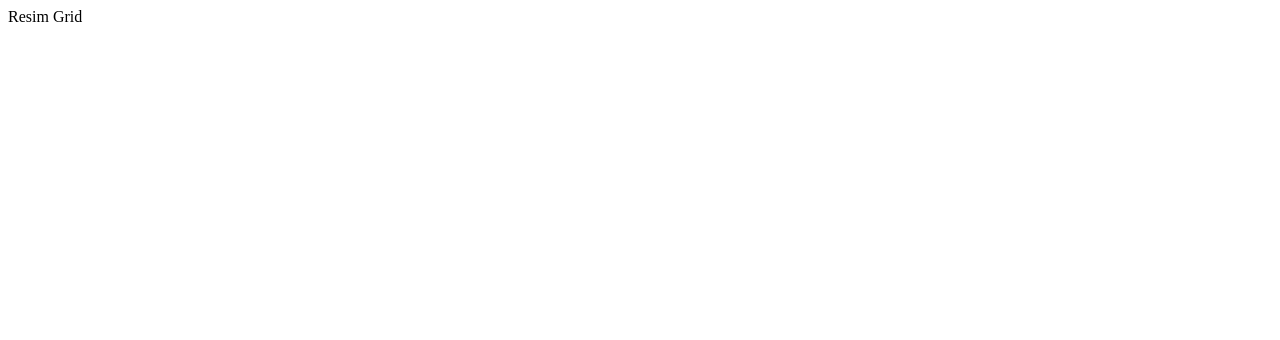
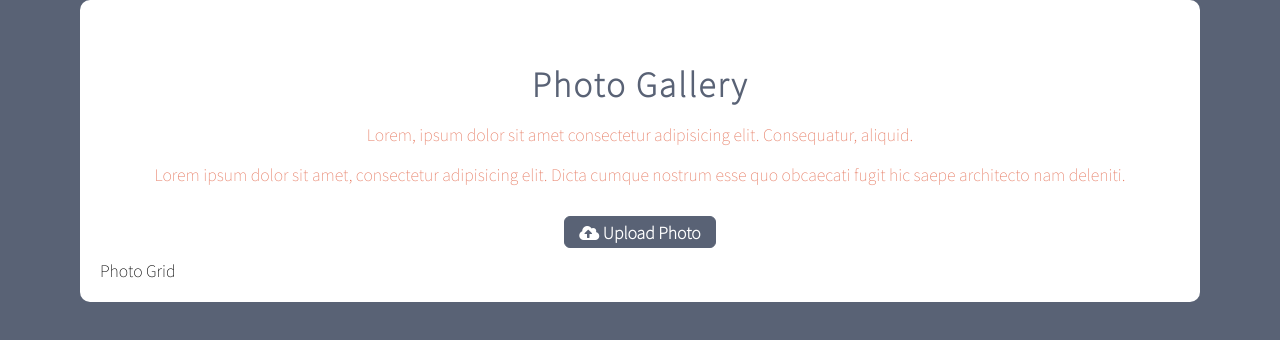
Before and after one commit to ulascan54/galaryapp-vue, a Vue app: page / in a window 1280 px wide. Shown: the top 340 px of the page. Built offline with nearby package versions, Linux system fonts and the light colour scheme.

Commit message:
gerekli componentler oluşturuldu app vue ya çekildi

```diff
--- a/public/index.html
+++ b/public/index.html
@@ -1,17 +1,25 @@
 <!DOCTYPE html>
 <html lang="">
+
 <head>
-    <meta charset="utf-8">
-    <meta http-equiv="X-UA-Compatible" content="IE=edge">
-    <meta name="viewport" content="width=device-width,initial-scale=1.0">
-    <link rel="icon" href="<%= BASE_URL %>favicon.ico">
+  <meta charset="utf-8" />
+  <meta http-equiv="X-UA-Compatible" content="IE=edge" />
+  <meta name="viewport" content="width=device-width,initial-scale=1.0" />
+  <link rel="icon" href="<%= BASE_URL %>favicon.ico" />
+  <link rel="stylesheet" href="https://cdnjs.cloudflare.com/ajax/libs/font-awesome/5.15.4/css/all.min.css"
+    integrity="sha512-1ycn6IcaQQ40/MKBW2W4Rhis/DbILU74C1vSrLJxCq57o941Ym01SwNsOMqvEBFlcgUa6xLiPY/NS5R+E6ztJQ=="
+    crossorigin="anonymous" referrerpolicy="no-referrer" />
   <title><%= htmlWebpackPlugin.options.title %></title>
 </head>
+
 <body>
   <noscript>
-      <strong>We're sorry but <%= htmlWebpackPlugin.options.title %> doesn't work properly without JavaScript enabled. Please enable it to continue.</strong>
+    <strong>We're sorry but <%= htmlWebpackPlugin.options.title %> doesn't work
+      properly without JavaScript enabled. Please enable it to
+      continue.</strong>
   </noscript>
   <div id="app"></div>
   <!-- built files will be auto injected -->
 </body>
+
 </html>
--- a/src/App.vue
+++ b/src/App.vue
@@ -1,15 +1,21 @@
 <template>
   <div class="App">
+    <Title />
+    <Upload />
     <ImageGrid />
   </div>
 </template>
 <script>
-import ImageGrid from './components/ImageGrid.vue'
+import ImageGrid from "./components/ImageGrid.vue";
+import Title from "./components/Title.vue";
+import Upload from "./components/Upload.vue";
 export default {
   name: "App",
-  components:{
+  components: {
     ImageGrid,
-  }
+    Title,
+    Upload,
+  },
 };
 </script>
 
--- /dev/null
+++ b/src/assets/main.css
@@ -0,0 +1,25 @@
+@import url('https://fonts.googleapis.com/css2?family=Noto+Sans+JP:wght@100&display=swap');
+
+:root{
+  --primary:#e77f67;
+  --secondary:#596275;
+  --success:#40407a;
+  --errory:#ea2027;
+}
+
+body{
+  font-family: 'Noto Sans JP', sans-serif;
+  background: var(--secondary);
+  margin: 0;
+}
+.App{
+  max-width: 1080px;
+  margin: 0 auto;
+  background: white;
+  padding: 20px;
+  border-radius: 10px;
+  -webkit-border-radius: 10px;
+  -moz-border-radius: 10px;
+  -ms-border-radius: 10px;
+  -o-border-radius: 10px;
+}
--- a/src/components/ImageGrid.vue
+++ b/src/components/ImageGrid.vue
@@ -1,6 +1,6 @@
 <template>
   <div>
-    Resim Grid
+    Photo Grid
   </div>
 </template>
 
--- /dev/null
+++ b/src/components/Title.vue
@@ -0,0 +1,31 @@
+<template>
+  <div class="title">
+    <h1>Photo Gallery</h1>
+    <p>
+      Lorem, ipsum dolor sit amet consectetur adipisicing elit. Consequatur,
+      aliquid.
+    </p>
+    <p>
+      Lorem ipsum dolor sit amet, consectetur adipisicing elit. Dicta cumque
+      nostrum esse quo obcaecati fugit hic saepe architecto nam deleniti.
+    </p>
+  </div>
+</template>
+
+<script>
+export default {};
+</script>
+
+<style scoped>
+.title h1 {
+  color: var(--secondary);
+  font-size: 2rem;
+  letter-spacing: 2px;
+  margin: 40px 0 10px 0;
+  text-align: center;
+}
+.title p{
+  text-align: center;
+  color: var(--primary);
+}
+</style>
--- /dev/null
+++ b/src/components/Upload.vue
@@ -0,0 +1,51 @@
+<template>
+  <form>
+    <label>
+      <input @change="uploadFile" type="file" />
+      <span><i class="fas fa-cloud-upload-alt"></i> Upload Photo</span>
+    </label>
+  </form>
+</template>
+
+<script>
+export default {
+  setup() {
+
+    const uploadFile=(e)=> {
+      console.log(e);
+    }
+    return{
+      uploadFile,
+    }
+  }
+
+}
+</script>
+
+<style  scoped>
+form{
+  margin: 30px   auto 10px;
+  text-align: center;
+}
+label input{
+  height: 0;
+  width: 0;
+  opacity: 0;
+}
+label{
+  display: block;
+  width: 150px;
+  height: 30px;
+  background-color: var(--secondary);
+  border:1px solid var(--secondary);
+  border-radius: 6px;
+  margin: 10px auto;
+  line-height: 30px;
+  color: white;
+  font-weight: bold;
+  cursor: pointer;
+}
+label:hover{
+  background: #2f3542;
+}
+</style>
--- a/src/main.js
+++ b/src/main.js
@@ -1,4 +1,5 @@
 import { createApp } from 'vue'
 import App from './App.vue'
+import './assets/main.css'
 
 createApp(App).mount('#app')
```
Lines whose indentation alone changed are shown as unchanged.
